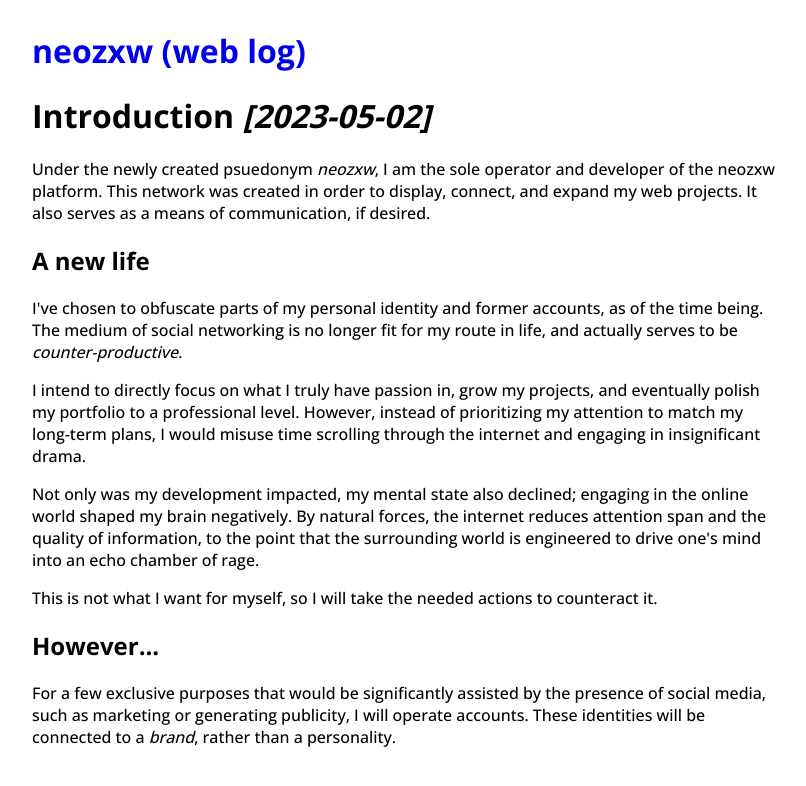
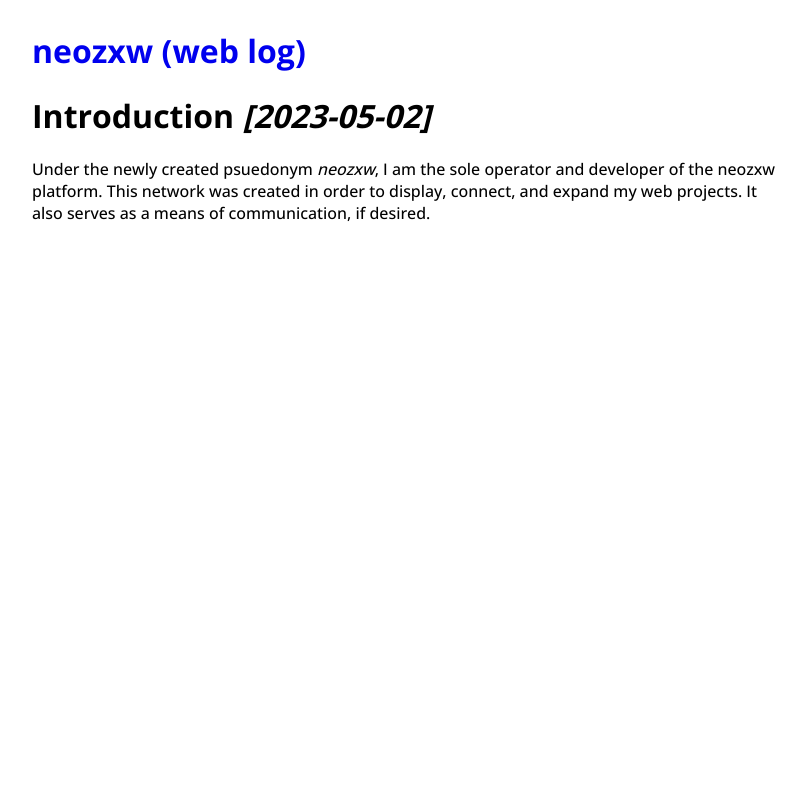
Before and after one commit to neozxw/neozxw-net, a SvelteKit app: page /posts/0 in a window 1280 px wide. Shown: the top 786 px of the page, without its empty margins (233-1039 px from the left). Built offline with nearby package versions, Linux system fonts and the light colour scheme.

Commit message:
removed nonsense ramble

```diff
--- a/src/routes/+page.svelte
+++ b/src/routes/+page.svelte
@@ -25,7 +25,7 @@
 
     <img class='main' src='/neozxw.svg' alt='neozxw Logo'>
 
-    <p>Web developer planning to enter the professional space</p>
+    <p>Expanding the Internet</p>
 
     <div class='hwrap'>
         <Button>
--- a/src/routes/posts/0/+page.svelte
+++ b/src/routes/posts/0/+page.svelte
@@ -4,24 +4,3 @@
     This network was created in order to display, connect, and expand my web projects.
     It also serves as a means of communication, if desired.
 </p>
-<h2>A new life</h2>
-<p>
-    I've chosen to obfuscate parts of my personal identity and former accounts, as of the time being.
-    The medium of social networking is no longer fit for my route in life, and actually serves to be <i>counter-productive.</i>
-</p>
-<p>
-    I intend to directly focus on what I truly have passion in, grow my projects, and eventually polish my portfolio to a professional level.
-    However, instead of prioritizing my attention to match my long-term plans, I would misuse time scrolling through the internet and engaging in insignificant drama.
-</p>
-<p>
-    Not only was my development impacted, my mental state also declined; engaging in the online world shaped my brain negatively.
-    By natural forces, the internet reduces attention span and the quality of information, to the point that the surrounding world is engineered to drive one's mind into an echo chamber of rage.
-</p>
-<p>
-    This is not what I want for myself, so I will take the needed actions to counteract it.
-</p>
-<h2>However...</h2>
-<p>
-    For a few exclusive purposes that would be significantly assisted by the presence of social media, such as marketing or generating publicity, I will operate accounts.
-    These identities will be connected to a <i>brand</i>, rather than a personality.
-</p>
```
Also changed, not shown: src/routes/posts/1/+page.svelte (deleted, +0 -26 lines).
